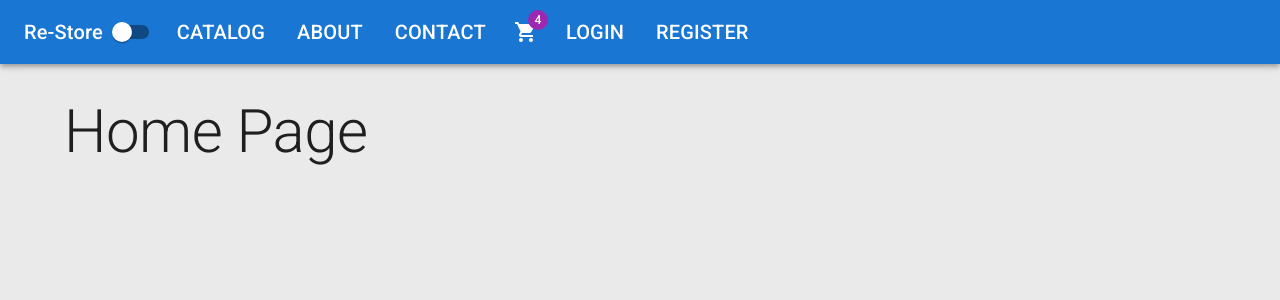
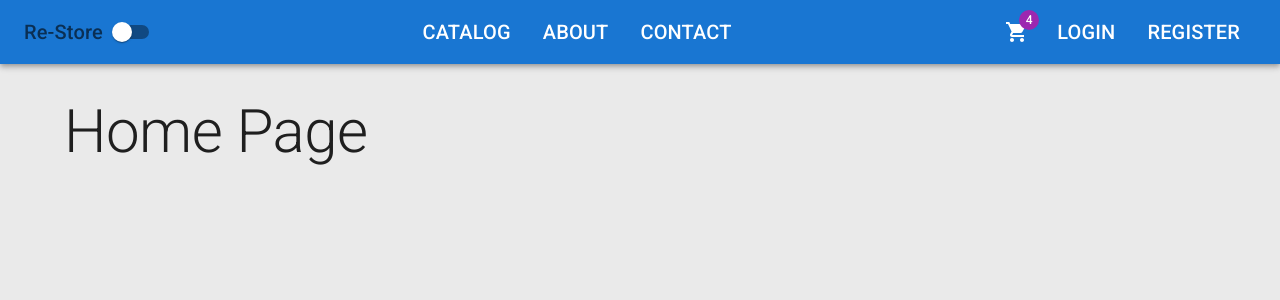
Before and after one commit to nickpeachey/ReStore, a React (Create React App) app in the folder client/: page / in a window 1280 px wide. Shown: the top 300 px of the page. Built offline with nearby package versions, Linux system fonts and the light colour scheme.

Commit message:
added box

```diff
--- a/client/package.json
+++ b/client/package.json
@@ -32,7 +32,11 @@
     "extends": [
       "react-app",
       "react-app/jest"
-    ]
+    ],
+    "rules": {
+      "no-unused-vars": 0,
+     "@typescript-eslint/no-unused-vars": 0
+   }
   },
   "browserslist": {
     "production": [
--- a/client/src/app/layout/Header.tsx
+++ b/client/src/app/layout/Header.tsx
@@ -1,11 +1,12 @@
 import { ShoppingCart } from "@mui/icons-material";
 import { AppBar, Badge, IconButton, List, ListItem, Switch, Toolbar, Typography } from "@mui/material";
+import { Box } from "@mui/system";
 import { NavLink } from "react-router-dom";
 
 interface Props {
     darkMode: boolean;
     handleThemeChange: () => void;
-}
+}8
 
 const midLinks = [
     {title: 'catalog', path: '/catalog'},
@@ -18,24 +19,41 @@ const rightLinks = [
     {title: 'register', path: '/register'}
 ]
 
+const navStyles = {
+    textDecoration: 'none',
+    color: 'inherit',
+    typography: 'h6',
+    '&:hover' : {
+    color: 'grey.500'
+    },
+    '&.active' : {
+    color: 'text.secondary'
+    }
+}
+
 export default function Header({darkMode, handleThemeChange}: Props) {
     return (
         <AppBar position="static" sx={{mb: 4}}>
-            <Toolbar>
-                <Typography sx={{color: 'inherit', textDecoration:'none'}} variant="h6" component={NavLink} to='/'>
+            <Toolbar sx={{display: 'flex', justifyContent: 'space-between', alignItems:'center'}}>
+                <Box display='flex' alignItems='center'>
+                <Typography sx={navStyles} variant="h6" component={NavLink} to='/'>
                     Re-Store
                 </Typography>
                 <Switch checked={darkMode} onChange={handleThemeChange}/>
+                </Box>
+
                 <List sx={{display: 'flex'}}>
                     {midLinks.map(({title, path}) => (
                         <ListItem component={NavLink}
                         to={path}
                         key={path}
-                        sx={{color: 'inherit', typography: 'h6'}}>
+                        sx={navStyles}
+                        >
                             {title.toUpperCase()}
                         </ListItem>
                     ))}
                 </List>
+                <Box display='flex' alignItems='center'>
                 <IconButton size='large' sx={{color: 'white'}}>
                     <Badge badgeContent={4} color='secondary'>
                         <ShoppingCart />
@@ -46,11 +64,13 @@ export default function Header({darkMode, handleThemeChange}: Props) {
                         <ListItem component={NavLink}
                         to={path}
                         key={path}
-                        sx={{color: 'inherit', typography: 'h6'}}>
+                        sx={navStyles}>
                             {title.toUpperCase()}
                         </ListItem>
                     ))}
                 </List>
+                </Box>
+
             </Toolbar>
         </AppBar>
     )
--- a/client/src/features/catalog/ProductCard.tsx
+++ b/client/src/features/catalog/ProductCard.tsx
@@ -1,4 +1,5 @@
 import { Avatar, Button, Card, CardActions, CardContent, CardMedia, Typography, CardHeader } from "@mui/material";
+import { Link } from "react-router-dom";
 import { Product } from "../../app/models/product";
 
 interface Props {
@@ -33,7 +34,7 @@ export default function ProductCard ({product}: Props){
             </CardContent>
             <CardActions>
             <Button size="small">Add to cart</Button>
-            <Button size="small">View</Button>
+            <Button component={Link} to={`/catalog/${product.id}`} size="small">View</Button>
             </CardActions>
       </Card>
     )
```
